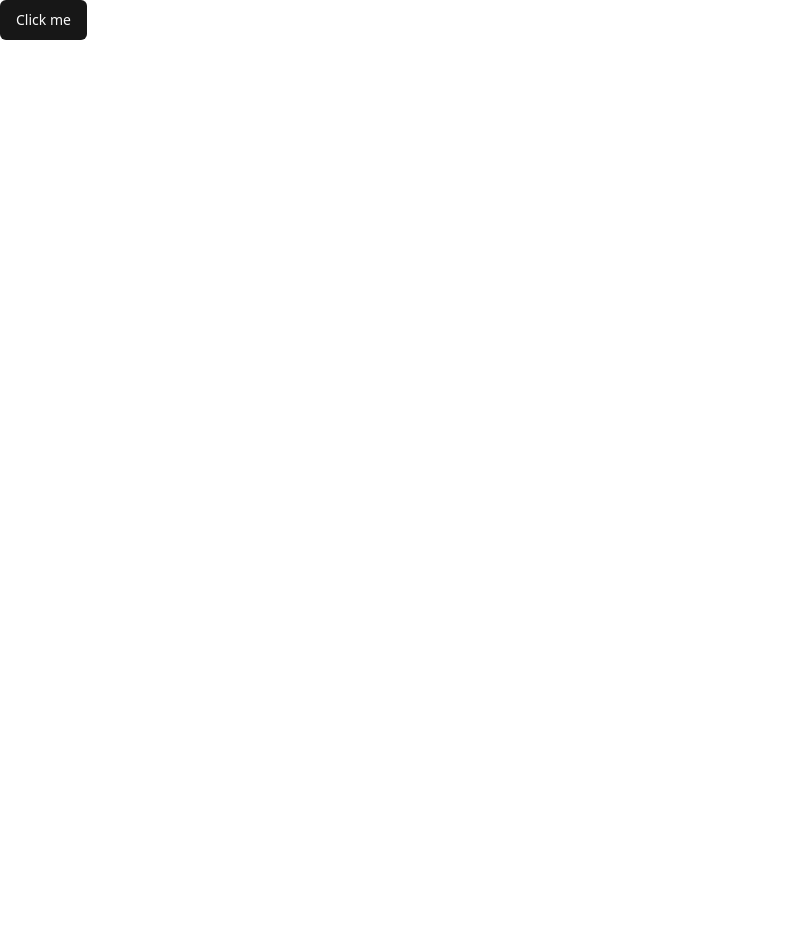
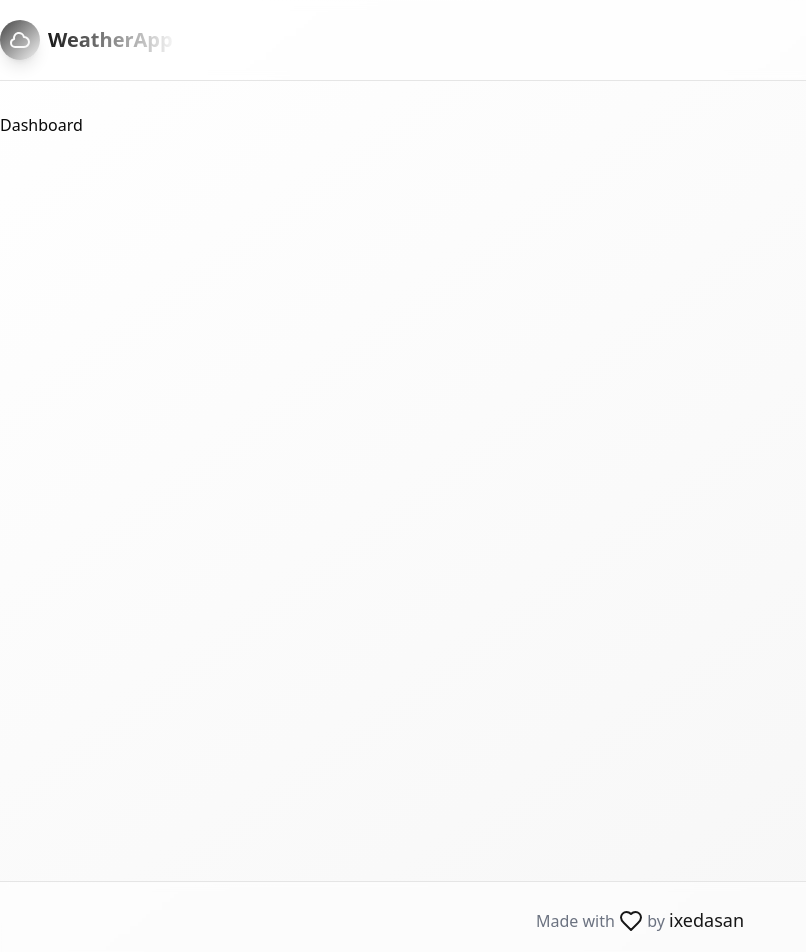
Before and after one commit to ixedasan/react-weather-app, a React (Vite) app: page / in a window 1280 px wide. Shown: the top 952 px of the page, without its empty margins (0-806 px from the left). Before the commit the page ends 800 px from the top, so only its background shows below. Built offline with nearby package versions, Linux system fonts and the light colour scheme.

Commit message:
feat: add basic routes and layout

```diff
--- a/src/App.tsx
+++ b/src/App.tsx
@@ -1,10 +1,19 @@
-import { Button } from './components/ui/button'
+import { BrowserRouter, Route, Routes } from 'react-router-dom'
+
+import Layout from './components/Layout'
+import City from './pages/City'
+import Dashboard from './pages/Dashboard'
 
 const App = () => {
   return (
-    <div className="container mx-auto">
-      <Button>Click me</Button>
-    </div>
+    <BrowserRouter>
+      <Layout>
+        <Routes>
+          <Route path="/" element={<Dashboard />} />
+          <Route path="/city/:name" element={<City />} />
+        </Routes>
+      </Layout>
+    </BrowserRouter>
   )
 }
 export default App
--- /dev/null
+++ b/src/components/Header.tsx
@@ -0,0 +1,22 @@
+import { Link } from 'react-router-dom'
+
+import Logo from './common/Logo'
+
+const Header = () => {
+  return (
+    <header className="sticky top-0 z-10 border-b bg-background/50 py-2 backdrop-blur-sm">
+      <div className="container mx-auto flex h-16 items-center justify-between">
+        <div>
+          <Link to="/">
+            <Logo />
+          </Link>
+        </div>
+        <div>
+          {/* TODO: search */}
+          {/* TODO: theme switcher */}
+        </div>
+      </div>
+    </header>
+  )
+}
+export default Header
--- /dev/null
+++ b/src/components/Layout.tsx
@@ -0,0 +1,26 @@
+import type { PropsWithChildren } from 'react'
+import { Heart } from 'lucide-react'
+
+import Header from './Header'
+
+const Layout = ({ children }: PropsWithChildren) => {
+  return (
+    <div className="bg-gradient-to-br from-background to-muted">
+      <Header />
+      <main className="container mx-auto min-h-screen py-8">{children}</main>
+      <footer className="border-t border-border bg-background/50 py-2 backdrop-blur-sm">
+        <p className="container mx-auto py-4 text-center text-gray-500">
+          Made with <Heart className="mb-1 inline-block text-primary" /> by{' '}
+          <a
+            href="https://github.com/ixedasan"
+            target="_blank"
+            className="text-lg text-primary"
+          >
+            ixedasan
+          </a>
+        </p>
+      </footer>
+    </div>
+  )
+}
+export default Layout
--- /dev/null
+++ b/src/components/ThemeProvider.tsx
@@ -0,0 +1,73 @@
+import { createContext, useContext, useEffect, useState } from 'react'
+
+type Theme = 'dark' | 'light' | 'system'
+
+type ThemeProviderProps = {
+  children: React.ReactNode
+  defaultTheme?: Theme
+  storageKey?: string
+}
+
+type ThemeProviderState = {
+  theme: Theme
+  setTheme: (theme: Theme) => void
+}
+
+const initialState: ThemeProviderState = {
+  theme: 'system',
+  setTheme: () => null,
+}
+
+const ThemeProviderContext = createContext<ThemeProviderState>(initialState)
+
+export function ThemeProvider({
+  children,
+  defaultTheme = 'system',
+  storageKey = 'vite-ui-theme',
+  ...props
+}: ThemeProviderProps) {
+  const [theme, setTheme] = useState<Theme>(
+    () => (localStorage.getItem(storageKey) as Theme) || defaultTheme,
+  )
+
+  useEffect(() => {
+    const root = window.document.documentElement
+
+    root.classList.remove('light', 'dark')
+
+    if (theme === 'system') {
+      const systemTheme = window.matchMedia('(prefers-color-scheme: dark)')
+        .matches
+        ? 'dark'
+        : 'light'
+
+      root.classList.add(systemTheme)
+      return
+    }
+
+    root.classList.add(theme)
+  }, [theme])
+
+  const value = {
+    theme,
+    setTheme: (theme: Theme) => {
+      localStorage.setItem(storageKey, theme)
+      setTheme(theme)
+    },
+  }
+
+  return (
+    <ThemeProviderContext.Provider {...props} value={value}>
+      {children}
+    </ThemeProviderContext.Provider>
+  )
+}
+
+export const useTheme = () => {
+  const context = useContext(ThemeProviderContext)
+
+  if (context === undefined)
+    throw new Error('useTheme must be used within a ThemeProvider')
+
+  return context
+}
--- /dev/null
+++ b/src/components/common/Logo.tsx
@@ -0,0 +1,27 @@
+const Logo = () => {
+  return (
+    <div className="group flex cursor-pointer items-center space-x-2">
+      <div className="flex h-10 w-10 items-center justify-center rounded-full bg-gradient-to-br from-primary/80 to-secondary shadow-lg transition-all duration-300 group-hover:shadow-xl">
+        <svg
+          className="h-6 w-6 transform text-primary-foreground transition-transform duration-300 group-hover:scale-110"
+          fill="none"
+          stroke="currentColor"
+          viewBox="0 0 24 24"
+          xmlns="http://www.w3.org/2000/svg"
+        >
+          <path
+            strokeLinecap="round"
+            strokeLinejoin="round"
+            strokeWidth={2}
+            d="M3 15a4 4 0 004 4h9a5 5 0 10-.1-9.999 5.002 5.002 0 10-9.78 2.096A4.001 4.001 0 003 15z"
+          />
+        </svg>
+      </div>
+      <span className="bg-gradient-to-r from-primary to-secondary bg-clip-text text-xl font-bold text-transparent transition-all duration-300 group-hover:from-primary/90 group-hover:to-secondary/90">
+        WeatherApp
+      </span>
+    </div>
+  )
+}
+
+export default Logo
--- /dev/null
+++ b/src/pages/City.tsx
@@ -0,0 +1,4 @@
+const City = () => {
+  return <div>City</div>
+}
+export default City
--- /dev/null
+++ b/src/pages/Dashboard.tsx
@@ -0,0 +1,4 @@
+const Dashboard = () => {
+  return <div>Dashboard</div>
+}
+export default Dashboard
```
